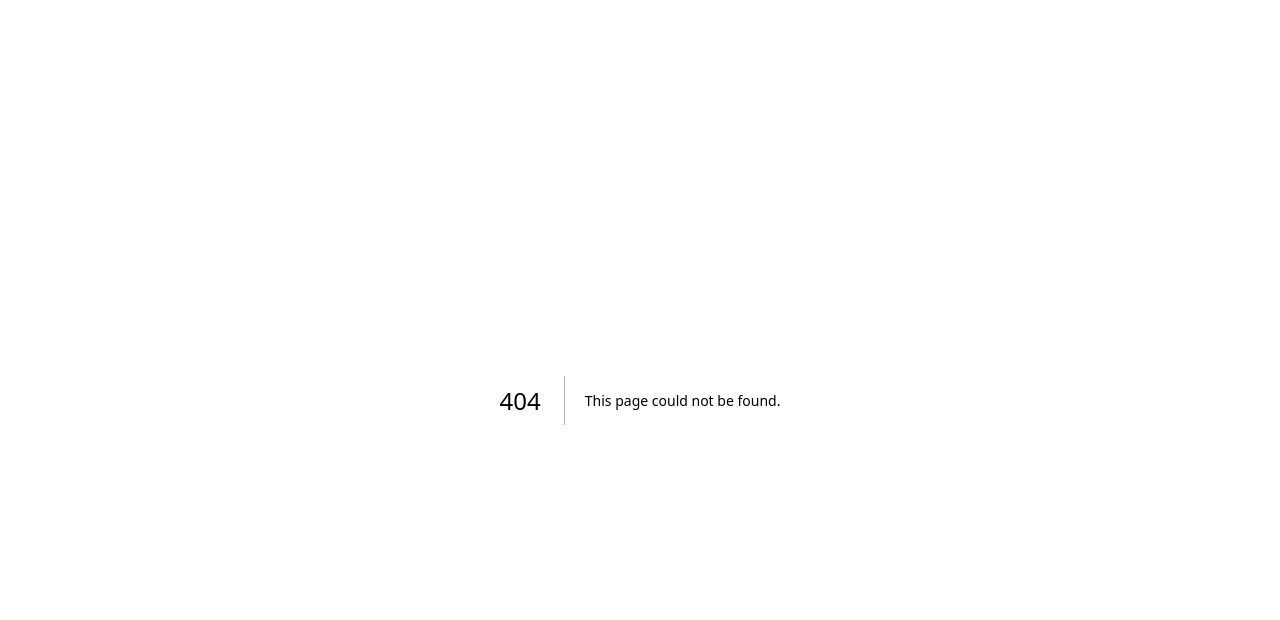
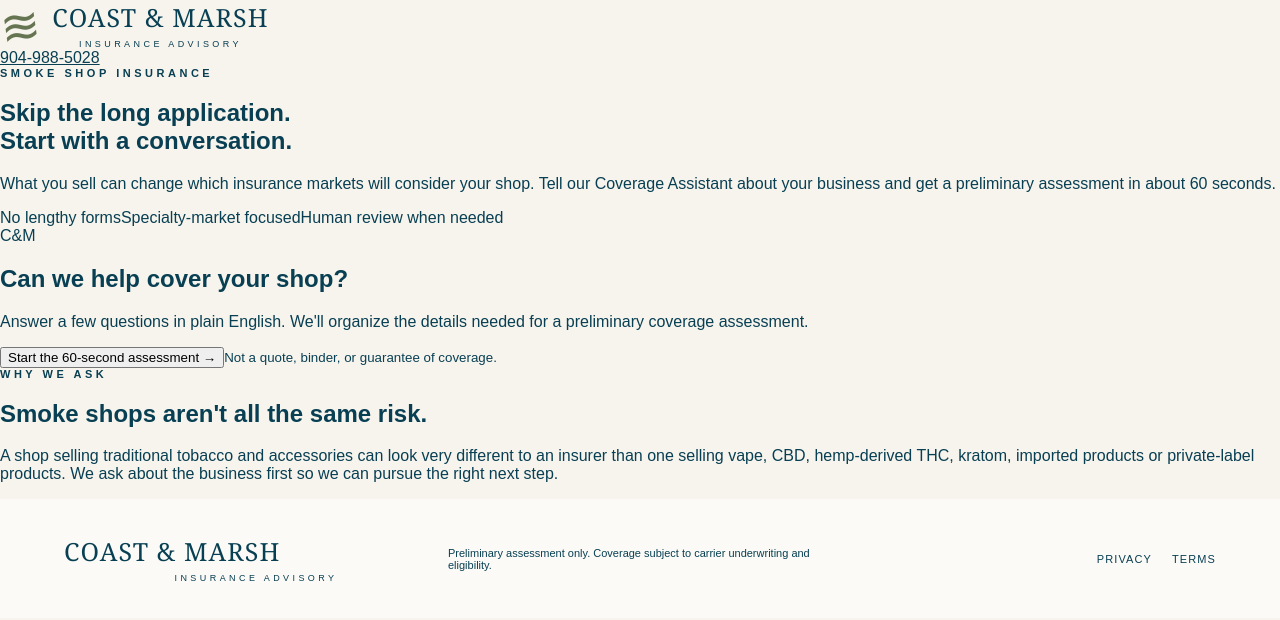
Before and after one commit to marckaelin/coast-and-marsh, a Next.js app: page /smoke-shop-insurance in a window 1280 px wide. Before the commit this address had no page. Shown: the top 620 px of the page. Built offline with nearby package versions, Linux system fonts and the light colour scheme.

Commit message:
Add smoke shop conversational qualification POC

```diff
--- /dev/null
+++ b/app/smoke-shop-insurance/page.js
@@ -0,0 +1,59 @@
+'use client';
+
+import { useState } from 'react';
+
+const steps = [
+  { key: 'zip', ask: "First, what's the ZIP code for your shop?", placeholder: 'e.g. 32256' },
+  { key: 'products', ask: "Tell me what you sell. You can answer normally — for example, “mostly vape and tobacco, plus some CBD and Delta-8.”", placeholder: 'Describe your product mix...' },
+  { key: 'mix', ask: "Roughly what percentage of sales comes from vape, CBD/hemp-derived THC, or other specialty products? Estimates are fine.", placeholder: 'e.g. 40% vape, 10% Delta-8...' },
+  { key: 'kratom', ask: "Do you sell kratom, manufacture products, import products, or sell anything under your own brand?", placeholder: 'Yes / no, with a little detail...' },
+  { key: 'revenue', ask: "About how much does the store sell annually? A range is fine.", placeholder: 'e.g. about $750,000' },
+  { key: 'coverage', ask: "What are you trying to insure? If you're not sure, just tell me what prompted you to look for coverage.", placeholder: 'e.g. landlord requires insurance...' },
+  { key: 'current', ask: "Do you currently have insurance? If so, when does it renew?", placeholder: 'e.g. Yes, renews November 1' },
+];
+
+function assess(answers) {
+  const text = Object.values(answers).join(' ').toLowerCase();
+  const review = /kratom|manufactur|private label|own brand|import/.test(text);
+  const specialty = /delta|thc|hemp|cbd|vape/.test(text);
+  if (review) return {title:'Your shop needs a specialty-market review.', body:'Some products or operations you mentioned can materially affect carrier eligibility. That does not mean coverage is unavailable — it means we should review the details before asking you to complete a full application.'};
+  if (specialty) return {title:'Your shop appears appropriate for a specialty-market review.', body:'Your product mix includes exposures that standard business insurance may not address well. Coast & Marsh can review the information you provided and determine which available markets are worth pursuing.'};
+  return {title:'Your shop appears ready for a coverage review.', body:'Based on what you told us, the next step is to match your operation and coverage needs with appropriate available markets.'};
+}
+
+export default function SmokeShopPOC() {
+  const [started,setStarted]=useState(false);
+  const [index,setIndex]=useState(0);
+  const [input,setInput]=useState('');
+  const [answers,setAnswers]=useState({});
+  const [messages,setMessages]=useState([]);
+  const [done,setDone]=useState(false);
+
+  function start(){
+    setStarted(true);
+    setMessages([{from:'assistant',text:"Hi — I'm the Coast & Marsh Coverage Assistant. I can help organize the information we need to determine which insurance markets may fit your smoke shop. This is a preliminary assessment, not a quote or coverage determination."},{from:'assistant',text:steps[0].ask}]);
+  }
+  function send(){
+    const value=input.trim(); if(!value) return;
+    const step=steps[index]; const nextAnswers={...answers,[step.key]:value};
+    const next=[...messages,{from:'user',text:value}]; setAnswers(nextAnswers); setInput('');
+    if(index===steps.length-1){
+      const a=assess(nextAnswers);
+      setMessages([...next,{from:'assistant',text:a.title},{from:'assistant',text:a.body},{from:'assistant',text:"If you'd like Marc to review this, call 904-988-5028 or email marc.kaelin@coastandmarsh.com. For this POC, no information from this chat is being submitted or stored."}]);
+      setDone(true); return;
+    }
+    const ni=index+1; setIndex(ni); setMessages([...next,{from:'assistant',text:steps[ni].ask}]);
+  }
+  return <main className="smoke-page">
+    <header className="smoke-header"><a className="logo" href="/"><span className="logo-mark">≋</span><span className="logo-copy"><strong>COAST &amp; MARSH</strong><small>INSURANCE ADVISORY</small></span></a><a className="smoke-phone" href="tel:+19049885028">904-988-5028</a></header>
+    <section className="smoke-hero">
+      <div className="smoke-copy"><p className="eyebrow">SMOKE SHOP INSURANCE</p><h1>Skip the long application.<br/>Start with a conversation.</h1><p>What you sell can change which insurance markets will consider your shop. Tell our Coverage Assistant about your business and get a preliminary assessment in about 60 seconds.</p><div className="trust-row"><span>No lengthy forms</span><span>Specialty-market focused</span><span>Human review when needed</span></div></div>
+      <div className="chat-card">
+        {!started ? <div className="chat-start"><div className="assistant-badge">C&amp;M</div><h2>Can we help cover your shop?</h2><p>Answer a few questions in plain English. We'll organize the details needed for a preliminary coverage assessment.</p><button onClick={start}>Start the 60-second assessment <b>→</b></button><small>Not a quote, binder, or guarantee of coverage.</small></div> :
+        <><div className="chat-top"><div className="assistant-badge">C&amp;M</div><div><strong>Coverage Assistant</strong><small>Smoke Shop POC</small></div></div><div className="chat-messages">{messages.map((m,i)=><div key={i} className={'bubble '+m.from}>{m.text}</div>)}</div>{!done&&<div className="chat-input"><textarea value={input} onChange={e=>setInput(e.target.value)} onKeyDown={e=>{if(e.key==='Enter'&&!e.shiftKey){e.preventDefault();send()}}} placeholder={steps[index].placeholder}/><button onClick={send} aria-label="Send">→</button></div>}<div className="progress"><span style={{width: done?'100%':((index+1)/steps.length*100)+'%'}}/></div></>}
+      </div>
+    </section>
+    <section className="smoke-why"><p className="eyebrow">WHY WE ASK</p><h2>Smoke shops aren't all the same risk.</h2><p>A shop selling traditional tobacco and accessories can look very different to an insurer than one selling vape, CBD, hemp-derived THC, kratom, imported products or private-label products. We ask about the business first so we can pursue the right next step.</p></section>
+    <footer><div className="logo-copy"><strong>COAST &amp; MARSH</strong><small>INSURANCE ADVISORY</small></div><div>Preliminary assessment only. Coverage subject to carrier underwriting and eligibility.</div><div className="legal"><a href="/privacy">Privacy</a><a href="/terms">Terms</a></div></footer>
+  </main>
+}
```
